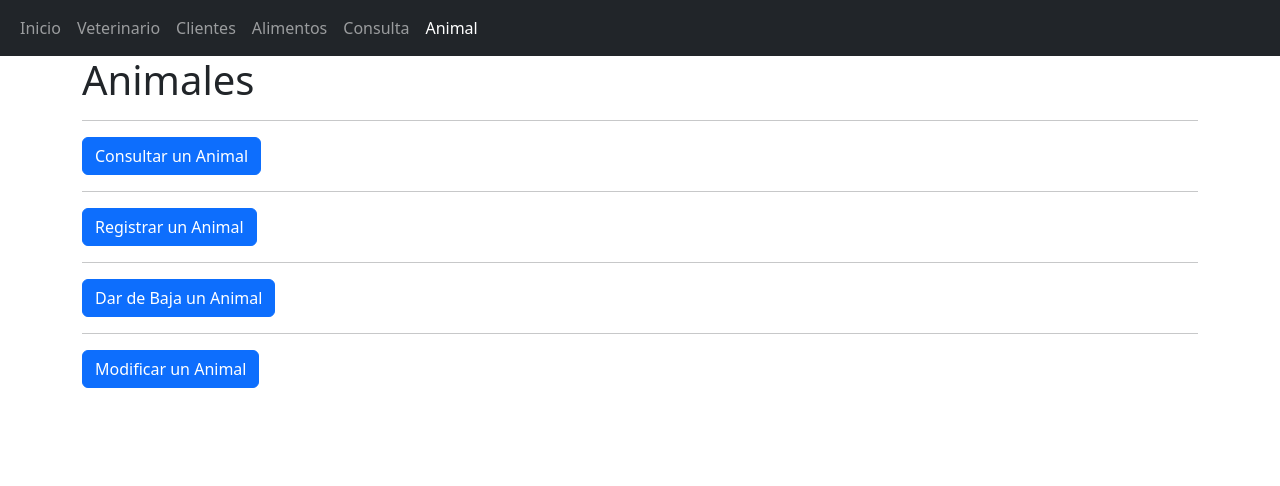
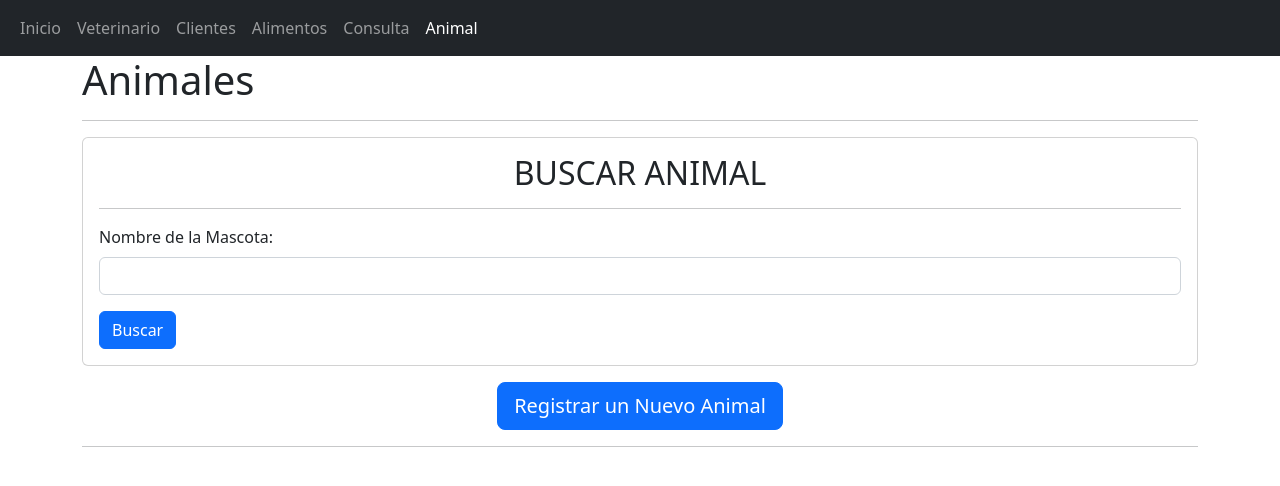
Before and after one commit to GraSo211/dds-tp-final, a React (Create React App) app in the folder front/: page /animales in a window 1280 px wide. Shown: the top 486 px of the page. Built offline with nearby package versions, Linux system fonts and the light colour scheme; no server answers.

Commit message:
cambios enel front para animales, se agrego el metodo delete (quedan la alta y la modificacion)

```diff
--- a/front/src/App.js
+++ b/front/src/App.js
@@ -4,7 +4,7 @@ import { Inicio } from './components/Inicio';
 
 import Veterinario from './components/Veterinario';
 
-import Animales from './components/Animales'
+import Animales from './components/animales/Animales'
 
 import { BrowserRouter, Route, Routes, Navigate } from "react-router-dom";
 
--- a/front/src/components/Animales.jsx
+++ /dev/null
@@ -1,92 +0,0 @@
-import React, {useState} from "react";
-import {useForm} from 'react-hook-form'
-import axios from "axios";
-import ListadoAnimales from "./ListadoAnimales";
-
-export default function Animales(){
-
-    const { register, handleSubmit } = useForm();
-    const [lista, setLista] = useState(null);
-    const [visibleConsultar, setVisibleConsultar] = useState(true);
-    //const [visibleDarDeBaja, setVisibleDarDeBaja] = useState(true);
-    //const [visibleModificar, setVisibleModificar] = useState(true);
-    //const [visibleCrear, setVisibleCrear] = useState(true);
-    //const [ocultarCampos, setOcultarCampos] = useState(false);
-
-
-    const onSubmit = async (data) => {
-        try {
-            const response = await axios.get('http://localhost:3500/api/animales', {
-                params: data,
-            });
-
-            console.log(response.data);
-
-            setLista(response.data);
-        } catch (error) {
-            console.error(error);
-        }
-    };
-
-
-
-
-
-
-
-    const ocultarBotonConsultar = () => {
-        setVisibleConsultar(false);
-        //setVisibleDarDeBaja(true);
-        //setVisibleModificar(true);
-        //setVisibleCrear(true);
-    };
-
-
-    return(
-        <div className="container">
-            <h1>Animales</h1>
-            <hr/>
-            <div>
-                {visibleConsultar ? (
-
-                    <button className="btn btn-primary" onClick={ocultarBotonConsultar}>
-                        Consultar un Animal
-                    </button>
-
-                    ) : (
-
-                    <div className="card mb-3">
-                        <div className="card-body">
-                        <form onSubmit={handleSubmit(onSubmit)}>
-                            <div className="mb-3">
-                                <label className="form-label">Nombre de la Mascota: </label>
-                                <input type="text" className="form-control" {...register('NombreAnimal')} />
-                            </div>
-                            <button type="submit" className="btn btn-primary" >
-                            Buscar
-                            </button>
-                        </form>
-                        </div>
-                        {lista && <ListadoAnimales lista={lista} />}
-                    </div>
-
-                )}
-            </div>
-
-
-
-
-
-
-
-
-            <hr/>
-            <button  className="btn btn-primary">Registrar un Animal</button>
-            <hr/>
-            <button  className="btn btn-primary">Dar de Baja un Animal</button>
-            <hr/>
-            <button  className="btn btn-primary">Modificar un Animal</button>
-        </div>
-
-    )
-}
--- /dev/null
+++ b/front/src/components/animales/Animales.jsx
@@ -0,0 +1,124 @@
+import React, {useState, useEffect} from "react";
+import {useForm} from 'react-hook-form'
+
+import ListadoAnimales from "./ListadoAnimales";
+import {alta, baja, modificacion, consulta} from "./AnimalesServices"
+export default function Animales(){
+
+    const { register, handleSubmit } = useForm();
+    const [lista, setLista] = useState(null);
+
+    useEffect(() => {
+        const obtenerDatos = async () => {
+            try {
+                const res = await consulta({});
+                setLista(res.data);
+            } catch (error) {
+                console.error(error);
+            }
+        };
+
+        obtenerDatos();
+    }, []);
+
+
+    const onSubmit = async (data) => {
+        try {
+                const res = await consulta(data)
+                setLista(res.data);
+
+        } catch (error) {
+            console.error(error);
+        }
+    };
+
+    const borrar = async function(id) {
+        alert(await baja(id))
+        const res = await consulta({});
+        setLista(res.data);
+    }
+
+
+
+
+
+
+    return(
+        <div className="container">
+            <h1>Animales</h1>
+            <hr/>
+
+
+            <div>
+                <div className="card mb-3">
+                    <div className="card-body">
+                    <form onSubmit={handleSubmit(onSubmit)}>
+                        <h2 className="form-title text-center">
+                            BUSCAR ANIMAL
+                        </h2>
+                        <hr/>
+                        <div className="mb-3">
+                            <label className="form-label">Nombre de la Mascota: </label>
+                            <input type="text" className="form-control" {...register('NombreAnimal')} />
+                        </div>
+                        <button type="submit" className="btn btn-primary" >
+                        Buscar
+                        </button>
+                    </form>
+                    </div>
+                </div>
+                {lista && <ListadoAnimales lista={lista} borrar={borrar} modificar={modificacion}/>}
+                <button className="btn btn-primary mx-auto d-block btn-lg">Registrar un Nuevo Animal</button>
+            </div>
+            <hr/>
+
+
+
+
+
+
+
+
+
+
+
+
+
+
+
+
+
+
+
+            {/*<div>
+                {visibleDarDeBaja ? (
+                    <button  className="btn btn-primary" onClick={ocultarBotonDarDeBaja}>Dar de Baja un Animal</button>
+                ) : (
+                    <div className="card mb-3">
+                        <div className="card-body">
+                        <form onSubmit={handleSubmit(onSubmit)}>
+                            <h2 className="form-title text-center">
+                                ELIMINAR ANIMAL DEL SISTEMA
+                            </h2>
+                            <hr/>
+
+
+                            <div className="mb-3">
+                                <label className="form-label">Nombre de la Mascota: </label>
+                                <input type="text" className="form-control" {...register('NombreAnimal')} />
+                            </div>
+                            <button type="submit" className="btn btn-primary" >
+                            Buscar
+                            </button>
+                        </form>
+                        </div>
+                        {lista && <ListadoAnimales lista={lista}/>}
+                    </div>
+                )}
+
+            </div>*/}
+
+        </div>
+
+    )
+}
--- /dev/null
+++ b/front/src/components/animales/AnimalesServices.js
@@ -0,0 +1,23 @@
+import axios from "axios";
+
+async function alta(data){
+    return await axios.post('http://localhost:3500/api/animales', data)
+};
+
+async function baja(id){
+    const res = await axios.delete('http://localhost:3500/api/animales/'+id.toString())
+    return res.status === 200
+};
+
+
+async function modificacion(data){
+    return await axios.put('http://localhost:3500/api/animales', data)
+};
+
+async function consulta(data){
+    return await axios.get('http://localhost:3500/api/animales', {
+        params: data,
+    });
+};
+
+export { alta, baja, modificacion, consulta,}
--- /dev/null
+++ b/front/src/components/animales/FilaAnimal.jsx
@@ -0,0 +1,18 @@
+export default function FilaAnimal({lista, borrar, modificar}){
+    const { IdAnimal, IdTipoAnimal, IdCliente, NombreAnimal, FechaNacAnimal, Peso } = lista;
+
+    return(
+        <>
+            <tr key={IdAnimal} onClick={()=>{borrar(IdAnimal)}}>
+                <td>{IdAnimal}</td>
+                <td>{IdTipoAnimal}</td>
+                <td>{IdCliente}</td>
+                <td>{NombreAnimal}</td>
+                <td>{FechaNacAnimal}</td>
+                <td>{Peso}</td>
+            </tr>
+
+        </>
+
+    );
+};
--- a/front/src/components/ListadoAnimales.jsx
+++ b/front/src/components/animales/ListadoAnimales.jsx
@@ -1,5 +1,7 @@
+import FilaAnimal from "./FilaAnimal";
 
-export default function ListadoAnimales({lista}){
+export default function ListadoAnimales({lista, borrar, modificar}){
+
 
     return (
         <div className="container mt-3">
@@ -16,15 +18,10 @@ export default function ListadoAnimales({lista}){
                 </thead>
                 <tbody>
                     {lista.map((animal)=>(
-                        <tr key={animal.IdAnimal}>
-                        <td>{animal.IdAnimal}.</td>
-                        <td>{animal.IdTipoAnimal}</td>
-                        <td>{animal.IdCliente}</td>
-                        <td>{animal.NombreAnimal}</td>
-                        <td>{new Date(animal.FechaNacAnimal).toISOString().split('T')[0]}</td>
-                        <td>{animal.Peso}</td>
-                    </tr>
+
+                        <FilaAnimal lista={animal} borrar={borrar} modificar={modificar}/>
                     ))}
+
 
 
                 </tbody>
```
Also changed, not shown: 1 other file (tests, documents, lock files or other folders).
